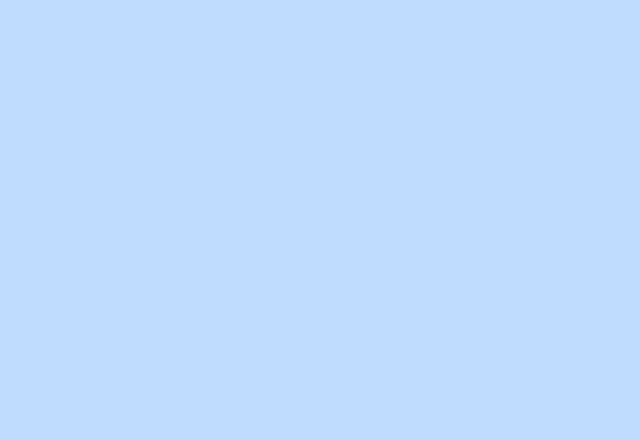
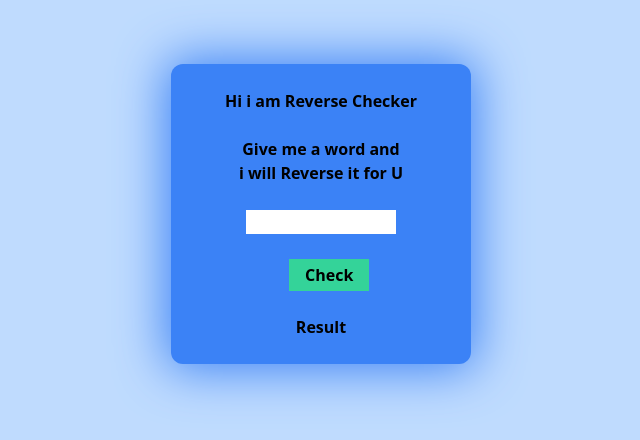
Before and after one commit to Reza-tm/Reverse-checker, a plain HTML site: page index.html in a window 1280 px wide. Shown: the whole page, without its empty margins (319-959 px from the left). Drawn offline with nearby package versions, Linux system fonts and the light colour scheme.

Commit message:
finish JS and html

```diff
--- a/index.html
+++ b/index.html
@@ -13,7 +13,44 @@
 		<link rel="stylesheet" href="dist/tailwind.css" />
 		<link rel="stylesheet" href="styles.css" />
 	</head>
-	<body class="bg-blue-200">
+	<body class="bg-blue-200 flex justify-center font-semibold">
+		<div
+			id="appContaier"
+			class="
+				rounded-xl
+				bg-blue-500
+				w-[300px]
+				h-[300px]
+				mt-16
+				flex flex-col
+				justify-evenly
+				text-center
+			"
+		>
+			<p>Hi i am Reverse Checker</p>
+			<p>
+				Give me a word and <br />
+				i will Reverse it for U
+			</p>
+			<div class="w-full">
+				<input
+					id="input"
+					spellcheck="false"
+					type="text"
+					class="text-center w-6/12 px-4 outline-none"
+				/>
+			</div>
+			<div class="w-16 mx-auto">
+				<button
+					class="font-semibold py-1 px-4 bg-green-400"
+					onclick="myFunction()"
+				>
+					Check
+				</button>
+			</div>
+
+			<p id="result">Result</p>
+		</div>
 		<script src="script.js"></script>
 	</body>
 </html>
--- a/script.js
+++ b/script.js
@@ -1,16 +1,11 @@
-console.log(true);
-// function myFunction(string) {
-// 	return string.split("").reverse().join("").split(" ").reverse().join(" ");
-// }
-function myFunction(string) {
-	let revWord = string
+function myFunction() {
+	let myInput = document.getElementById("input");
+	let result = document.getElementById("result");
+	let mamad = myInput.value
 		.split(" ")
 		.map((e) => {
 			return e.split("").reverse().join("");
 		})
 		.join(" ");
-
-	return revWord;
+	result.textContent = "Result :" + " " + mamad;
 }
-
-console.log(myFunction("reza aher jane del mamad"));
--- a/styles.css
+++ b/styles.css
@@ -0,0 +1,3 @@
+#appContaier {
+	box-shadow: 0 0 50px 5px #3b82f6;
+}
```
Also changed, not shown: dist/tailwind.css.
